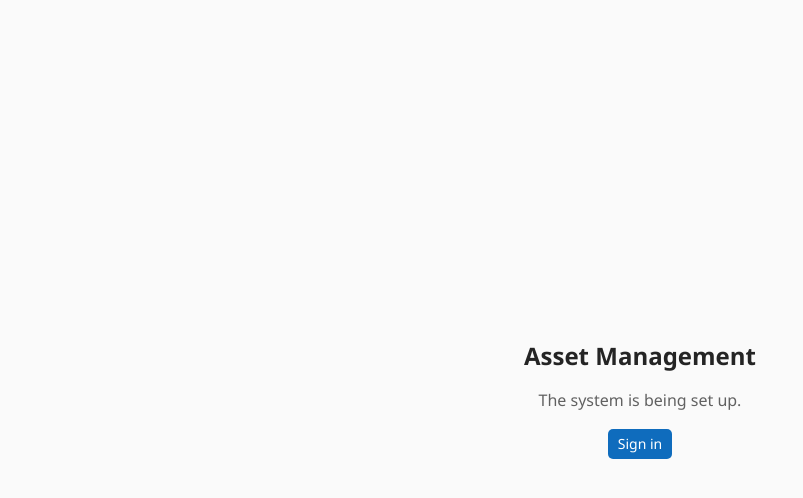
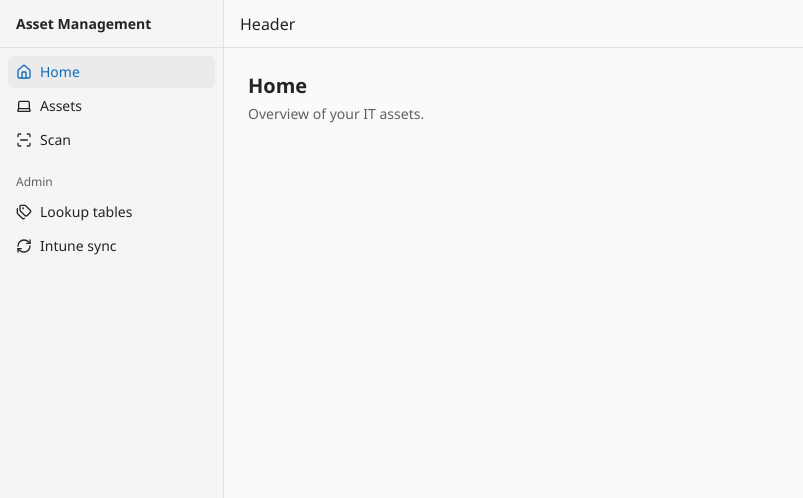
Before and after one commit to dev-jafaroff/Asset-Management, a Next.js app: page / in a window 1280 px wide. Shown: the top 498 px of the page, without its empty margins (0-803 px from the left). Built offline with nearby package versions, Linux system fonts and the light colour scheme.

Commit message:
Add app layout with sidebar and mock current user

```diff
--- /dev/null
+++ b/app/(app)/layout.tsx
@@ -0,0 +1,20 @@
+import type { ReactNode } from "react";
+import { AppSidebar } from "@/components/layout/app-sidebar";
+import { getCurrentUser } from "@/lib/current-user";
+
+export default async function AppLayout({ children }: { children: ReactNode }) {
+  const user = await getCurrentUser();
+
+  return (
+    <div className="flex h-screen">
+      <AppSidebar role={user.role} />
+
+      <div className="flex min-w-0 flex-1 flex-col">
+        <header className="flex h-12 shrink-0 items-center border-b px-4">
+          Header
+        </header>
+        <main className="flex-1 overflow-y-auto p-6">{children}</main>
+      </div>
+    </div>
+  );
+}
--- /dev/null
+++ b/app/(app)/page.tsx
@@ -0,0 +1,10 @@
+export default function HomePage() {
+  return (
+    <div className="space-y-1">
+      <h1 className="text-xl font-semibold">Home</h1>
+      <p className="text-muted-foreground text-sm">
+        Overview of your IT assets.
+      </p>
+    </div>
+  );
+}
--- a/app/page.tsx
+++ /dev/null
@@ -1,11 +0,0 @@
-import { Button } from "@/components/ui/button";
-
-export default function Home() {
-  return (
-    <main className="flex flex-1 flex-col items-center justify-center gap-4 p-8">
-      <h1 className="text-2xl font-semibold">Asset Management</h1>
-      <p className="text-muted-foreground">The system is being set up.</p>
-      <Button>Sign in</Button>
-    </main>
-  );
-}
--- /dev/null
+++ b/components/layout/app-sidebar.tsx
@@ -0,0 +1,37 @@
+import { House, Laptop, RefreshCw, ScanLine, Tags } from "lucide-react";
+import type { Role } from "@/lib/current-user";
+import { NavLink } from "./nav-link";
+
+export function AppSidebar({ role }: { role: Role }) {
+  return (
+    <aside className="border-sidebar-border bg-sidebar flex w-56 shrink-0 flex-col border-r">
+      <div className="border-sidebar-border flex h-12 shrink-0 items-center border-b px-4 text-sm font-semibold">
+        Asset Management
+      </div>
+
+      <nav className="flex flex-1 flex-col gap-0.5 p-2">
+        <NavLink href="/" label="Home" icon={<House />} />
+        <NavLink href="/assets" label="Assets" icon={<Laptop />} />
+        <NavLink href="/scan" label="Scan" icon={<ScanLine />} />
+
+        {role === "ADMIN" && (
+          <>
+            <p className="text-muted-foreground mt-4 mb-1 px-2 text-xs font-medium">
+              Admin
+            </p>
+            <NavLink
+              href="/admin/lookups"
+              label="Lookup tables"
+              icon={<Tags />}
+            />
+            <NavLink
+              href="/admin/sync"
+              label="Intune sync"
+              icon={<RefreshCw />}
+            />
+          </>
+        )}
+      </nav>
+    </aside>
+  );
+}
--- /dev/null
+++ b/components/layout/nav-link.tsx
@@ -0,0 +1,34 @@
+"use client";
+
+import Link from "next/link";
+import { usePathname } from "next/navigation";
+import type { ReactNode } from "react";
+import { cn } from "@/lib/utils";
+
+type NavLinkProps = {
+  href: string;
+  label: string;
+  icon: ReactNode;
+};
+
+export function NavLink({ href, label, icon }: NavLinkProps) {
+  const pathname = usePathname();
+  const isActive =
+    href === "/"
+      ? pathname === "/"
+      : pathname === href || pathname.startsWith(`${href}/`);
+
+  return (
+    <Link
+      href={href}
+      aria-current={isActive ? "page" : undefined}
+      className={cn(
+        "text-sidebar-foreground hover:bg-sidebar-accent flex h-8 items-center gap-2 rounded-md px-2 text-sm transition-colors [&_svg]:size-4 [&_svg]:shrink-0",
+        isActive && "bg-sidebar-accent text-sidebar-primary font-medium",
+      )}
+    >
+      {icon}
+      {label}
+    </Link>
+  );
+}
--- /dev/null
+++ b/lib/current-user.ts
@@ -0,0 +1,16 @@
+export type Role = "ADMIN" | "EDITOR" | "VIEWER";
+
+export type CurrentUser = {
+  displayName: string;
+  email: string;
+  role: Role;
+};
+
+// TODO(feat/entra-sso): replace with the Auth.js session (auth()).
+export async function getCurrentUser(): Promise<CurrentUser> {
+  return {
+    displayName: "Babek Cafarov",
+    email: "babek.cafarov@ei-g.com",
+    role: "ADMIN",
+  };
+}
```
